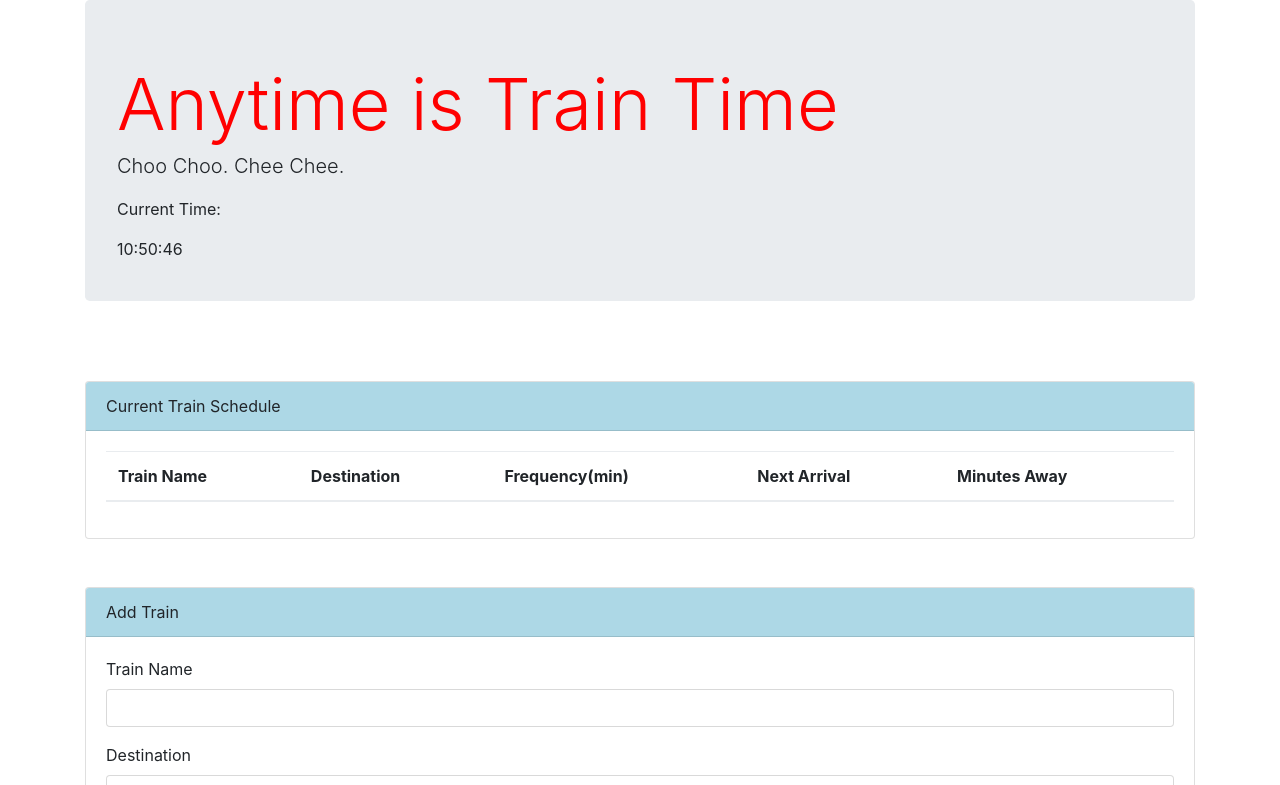
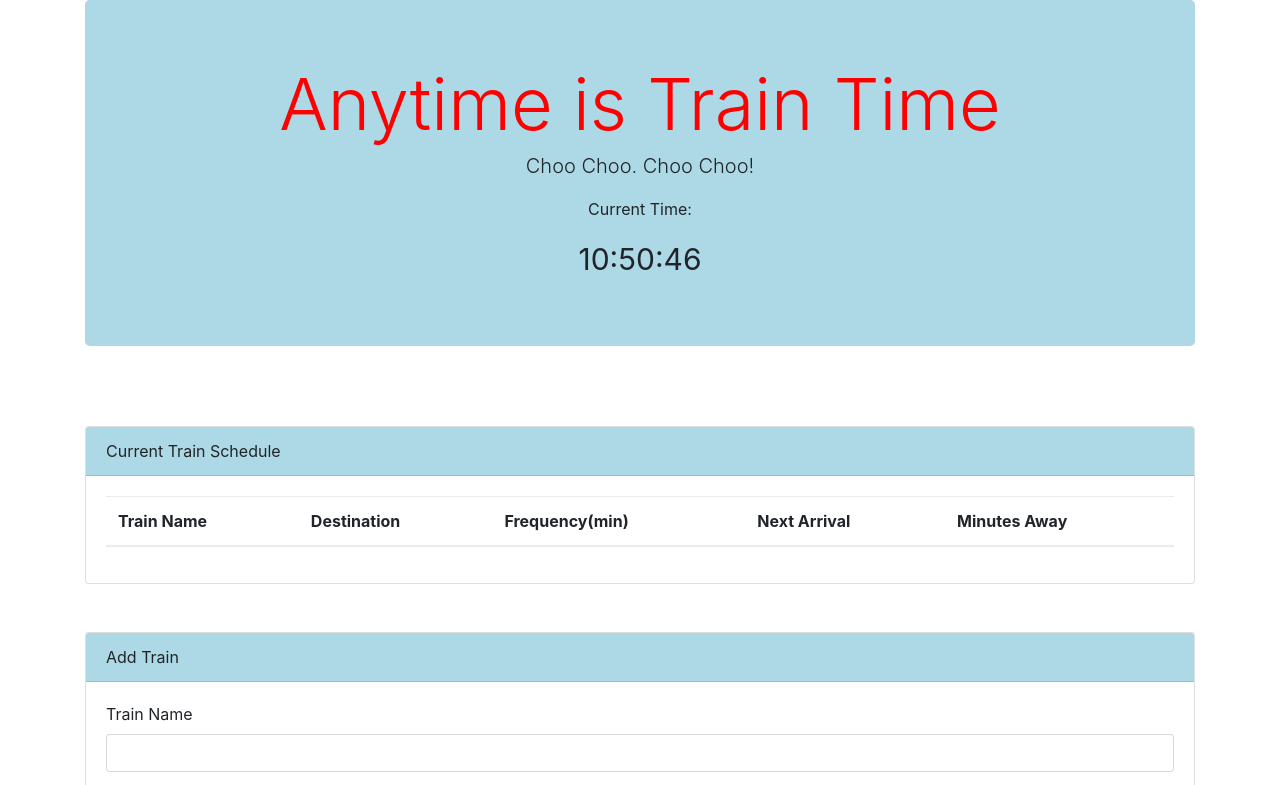
Before and after one commit to JeffOstrom/Train-Activity, a plain HTML site: page index.html in a window 1280 px wide. Shown: the top 785 px of the page. Drawn offline with nearby package versions, Linux system fonts and the light colour scheme; no server answers.

Commit message:
css update

```diff
--- a/assets/css/style.css
+++ b/assets/css/style.css
@@ -1,7 +1,24 @@
 h1 {
 	color: red;
+	font-style: bold;
 }
 
 .blue{
 	background-color: lightblue;
 }
+
+.jumbotron{
+	background-color: lightblue;
+}
+
+#time{
+	font-size: 30px;
+}
+
+p{
+	font-style: bold;
+}
+
+form-group{
+	color: red;
+}
--- a/index.html
+++ b/index.html
@@ -21,10 +21,10 @@
 <body>
 	<!--title-->
 <div class="container">
-	<div class="jumbotron">
+	<div class="jumbotron text-center">
 		<h1 class="display-3">Anytime is Train Time</h1>
-		<p class="lead"> Choo Choo. Chee Chee. </p>
-		<p> Current Time:</p> <span class="float-left" id="time"></span>
+		<p class="lead"> Choo Choo. Choo Choo! </p>
+		<p> Current Time:</p> <span class="text-center" id="time"></span>
 	</div>
 
 	<br>
@@ -47,7 +47,7 @@
 				</thead>
 
 				<tbody id="tabbody">
-					<!--  -->
+					<!-- don't need -->
 			  </tbody>
 			</table>
 
```
